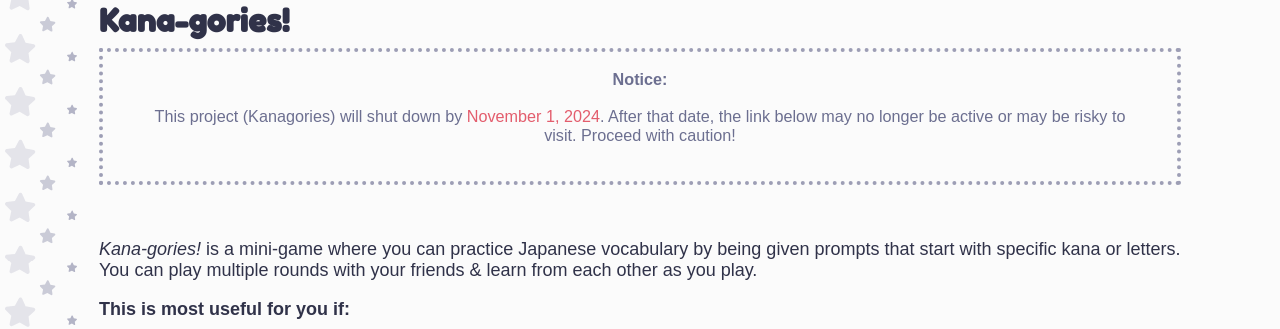
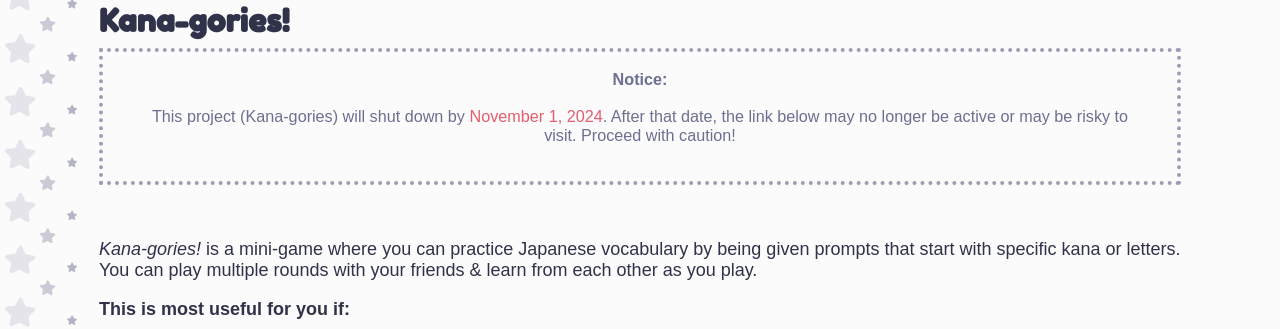
Before and after one commit to NihongoFamiliar/NihongoFamiliar.github.io, a Jekyll site: the page built from projects.html, in a window 1280 px wide and 900 px high, scrolled down 774 px, cut to the strip 0-635 px from the top of the window. Shown: the part 153-482 px from the top of the strip. Built offline with Jekyll 4.4.1, drawn with Linux system fonts in a browser that asks for light colours; some web fonts are replaced; some of the changed text lies outside the part shown.

Commit message:
Update projects.html
Updating Kanagories and Onkaado shutdown notice

```diff
--- a/projects.html
+++ b/projects.html
@@ -17,7 +17,7 @@
 <div class="notice">
   <p><strong>Notice:</strong></p>
   <p>
-	  This project (Kanagories) will shut down by <span style="color:var(--pink);">November 1, 2024</span>. After that date, the link below may no longer be active or may be risky to visit. Proceed with caution!
+	  This project (Kana-gories) will shut down by <span style="color:var(--pink);">November 1, 2024</span>. After that date, the link below may no longer be active or may be risky to visit. Proceed with caution!
   </p>
 </div>
 <p>
@@ -48,6 +48,13 @@
 
 
 <h3>Onkaado</h3>
+<div class="notice">
+  <p><strong>Notice:</strong></p>
+  <p>
+	  This project (Onkaado) will shut down by <span style="color:var(--pink);">November 1, 2024</span>. After that date, the link below may no longer be active or may be risky to visit. Proceed with caution!
+  </p>
+</div>
+<p>
 <p>
 	Onkaado is a multiplayer card game currently in development to help people learn &amp; study Japanese onomatopoeia. More about it will be revealed soon~
 </p>
```
